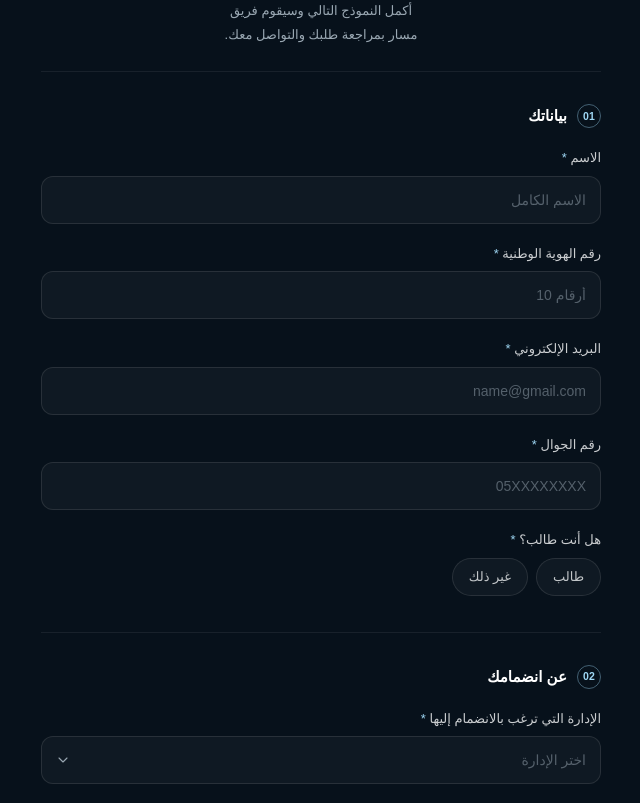
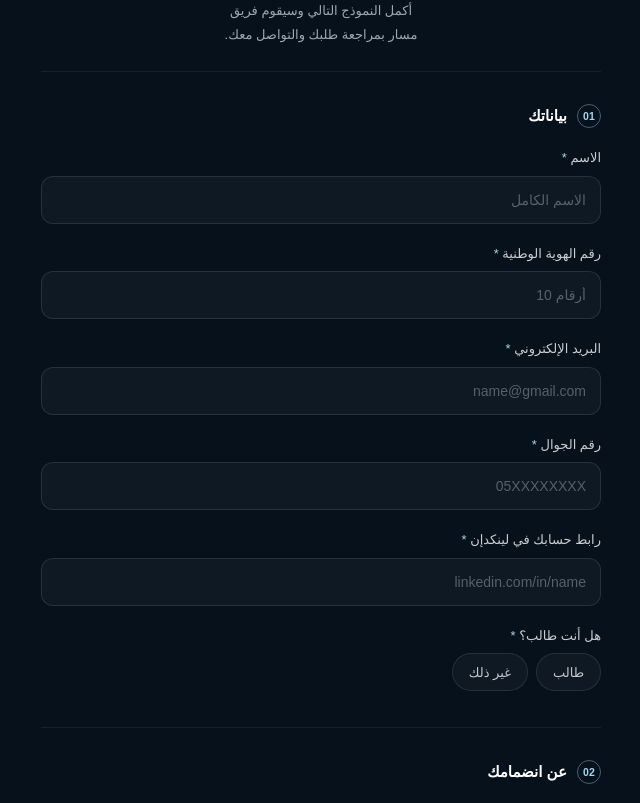
Before and after one commit to HoorAlrasheed/Masar-Website, a React (Vite) app: page /join in a window 1280 px wide. Shown: the part 357-1160 px from the top of the page, without its empty margins (319-959 px from the left). Built offline with nearby package versions, Linux system fonts and the light colour scheme.

Commit message:
اضافه لينكدان في صفحه الانضمام

```diff
--- a/src/pages/JoinPage.tsx
+++ b/src/pages/JoinPage.tsx
@@ -132,17 +132,34 @@ const suggestEmail = (v: string) => {
   return best ? v.slice(0, at + 1) + best : ''
 }
 
+/* LinkedIn: must be a personal profile link (linkedin.com/in/…) */
+const LI_RE = /^(?:https?:\/\/)?(?:[a-z]{2,3}\.)?(?:www\.)?linkedin\.com\/in\/([^/?#\s]+)\/?(?:[?#].*)?$/i
+const checkLinkedIn = (v: string) => {
+  if (!v) return 'رابط حساب لينكدإن مطلوب'
+  if (!/linkedin\.com/i.test(v)) return 'الصق رابط حسابك من لينكدإن، مثل: linkedin.com/in/name'
+  if (!/linkedin\.com\/in\//i.test(v)) return 'هذا ليس رابط حساب شخصي، رابط الحساب يحتوي على \u2066/in/\u2069'
+  if (!LI_RE.test(v)) return 'الرابط ناقص، تأكد من نسخه كاملًا من صفحة حسابك'
+  return ''
+}
+/* tidy a valid link into one shape: https://www.linkedin.com/in/name */
+const tidyLinkedIn = (v: string) => {
+  const m = v.match(LI_RE)
+  return m ? `https://www.linkedin.com/in/${m[1]}` : v
+}
+
 /* one input that cleans what is typed, explains mistakes in Arabic under the
    field once the person leaves it, and blocks sending until it's right */
 function CheckedInput({
   clean,
   check,
   suggest,
+  finish,
   ...props
 }: {
   clean: (s: string) => string
   check: (s: string) => string
   suggest?: (s: string) => string
+  finish?: (s: string) => string
 } & InputHTMLAttributes<HTMLInputElement>) {
   const ref = useRef<HTMLInputElement>(null)
   const [value, setValue] = useState('')
@@ -162,7 +179,10 @@ function CheckedInput({
         value={value}
         className={touched && msg ? 'is-bad' : undefined}
         onChange={(e) => setValue(clean(e.target.value))}
-        onBlur={() => setTouched(true)}
+        onBlur={() => {
+          setTouched(true)
+          if (finish) setValue(finish(value))
+        }}
         onInvalid={() => setTouched(true)}
       />
       {touched && msg ? <small className="rqf-note">{msg}</small> : null}
@@ -181,7 +201,7 @@ function CheckedInput({
 
 /* the details every form asks for; a student is asked for the university,
    anyone else for what they do instead */
-function AboutYou() {
+function AboutYou({ linkedin = false }: { linkedin?: boolean }) {
   const [status, setStatus] = useState('')
   return (
     <Section num="01" title="بياناتك">
@@ -235,6 +255,23 @@ function AboutYou() {
             check={checkPhone}
           />
         </Field>
+        {linkedin ? (
+          <Field label="رابط حسابك في لينكدإن" required>
+            <CheckedInput
+              required
+              name="لينكدإن"
+              type="text"
+              placeholder="linkedin.com/in/name"
+              dir="ltr"
+              inputMode="url"
+              autoCapitalize="none"
+              spellCheck={false}
+              clean={(s) => s.replace(/\s/g, '')}
+              check={checkLinkedIn}
+              finish={tidyLinkedIn}
+            />
+          </Field>
+        ) : null}
         <div className="rqf-field">
           <span>
             هل أنت طالب؟ <b>*</b>
@@ -444,7 +481,7 @@ export default function JoinPage() {
               </p>
               )}
 
-              <AboutYou />
+              <AboutYou linkedin={isApply && !program} />
 
               {program ? null : isApply ? (
                 <Section num="02" title="عن انضمامك">
```
